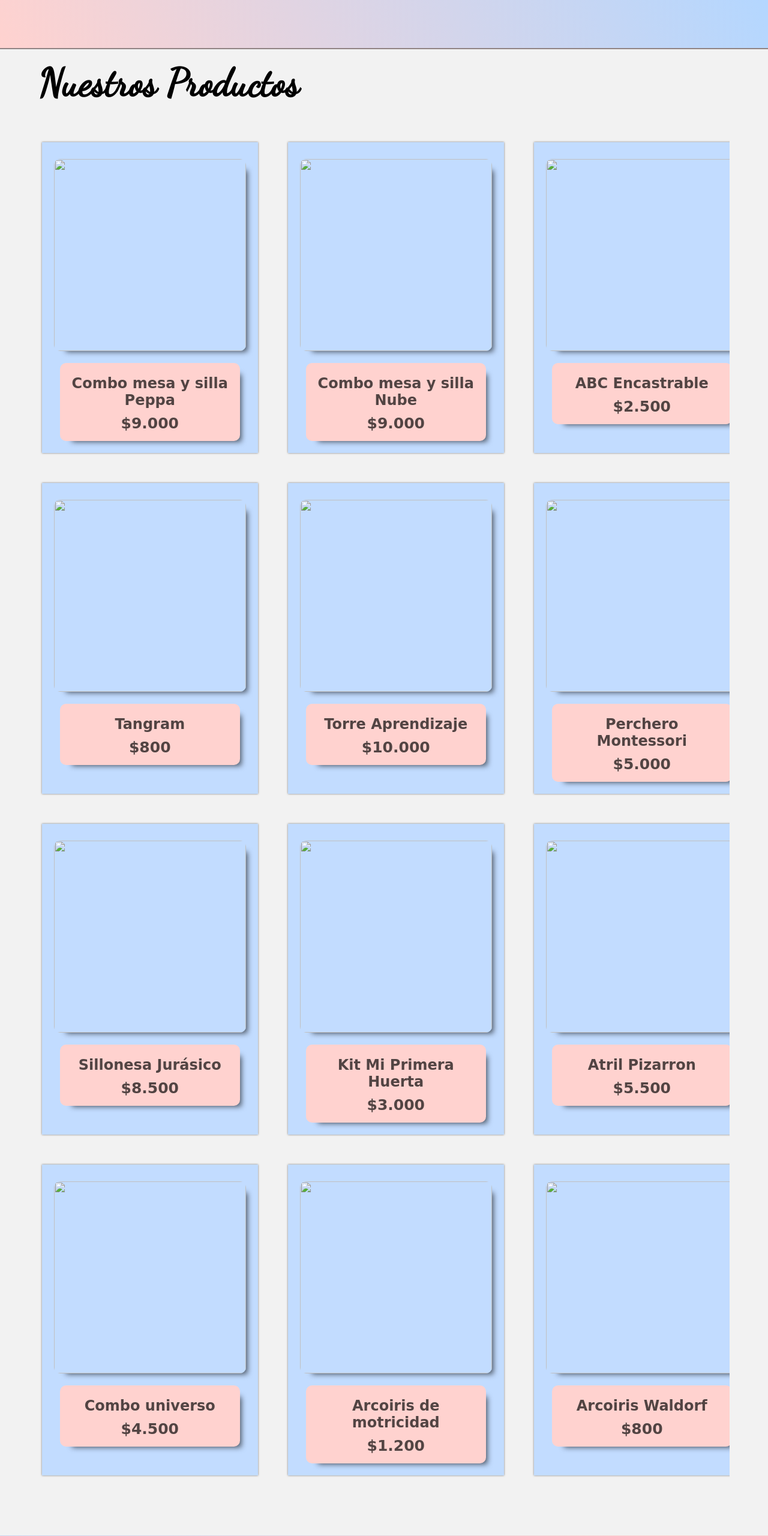
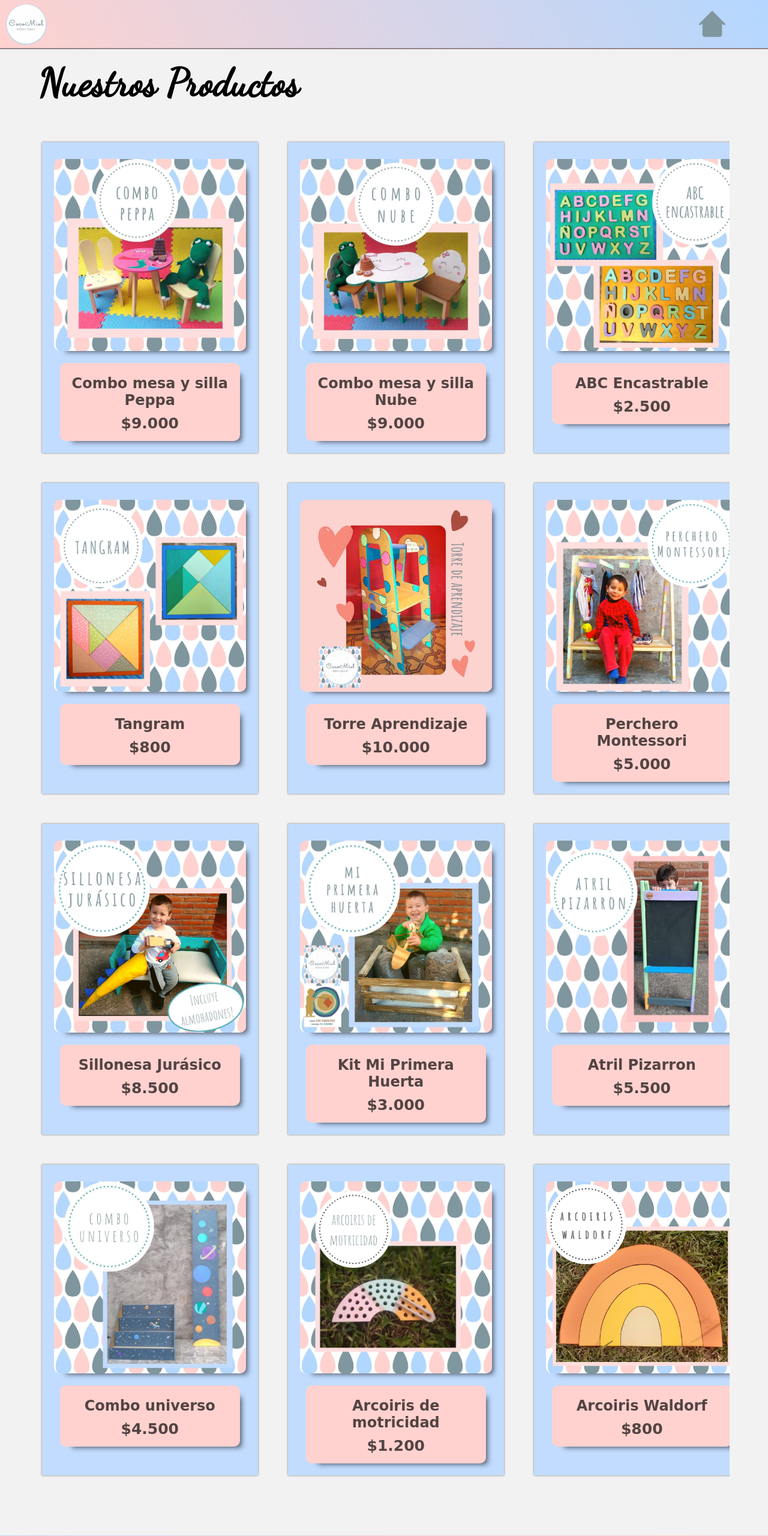
Before and after one commit to MauricioTeruel98/Cocomiel, a website: page productos.html in a window 1280 px wide. Shown: the top 2560 px of the page at 60% size. Drawn offline with Linux system fonts and the light colour scheme; the site is published under a folder, as on GitHub Pages, so addresses that start at the root find nothing; a web font is replaced by a local one.

Commit message:
Primer cambio

```diff
--- a/productos.html
+++ b/productos.html
@@ -9,7 +9,7 @@
     <link rel="preconnect" href="https://fonts.googleapis.com">
     <link rel="preconnect" href="https://fonts.gstatic.com" crossorigin>
     <link href="https://fonts.googleapis.com/css2?family=Dancing+Script&display=swap" rel="stylesheet">
-    <link rel="shortcut icon" href="/assets/Logo.png" type="image/x-icon">
+    <link rel="shortcut icon" href="assets/Logo.png" type="image/x-icon">
     <link rel="stylesheet" href="css/styles.css">
     <link rel="stylesheet" href="css/media1024px.css">
     <link rel="stylesheet" href="css/media768px.css">
@@ -26,14 +26,14 @@
             <div class="wrap">
 
                 <div id="logo">
-                    <img src="/assets/Logo.png" alt="">
+                    <img src="assets/Logo.png" alt="">
                 </div>
 
                 <nav>
                     <ul>
                         <li>
                             <a href="index.html">
-                                <img class="img-home" src="/assets/home.png" alt="">
+                                <img class="img-home" src="assets/home.png" alt="">
                             </a>
                         </li>
                     </ul>
@@ -54,7 +54,7 @@
 
                     <figure class="card_img">
 
-                        <img src="/assets/images/combo_peppa.jpeg" alt="" class="card_picture">
+                        <img src="assets/images/combo_peppa.jpeg" alt="" class="card_picture">
 
                     </figure>
 
@@ -69,7 +69,7 @@
 
                     <figure class="card_img">
 
-                        <img src="/assets/images/combo_nube.jpeg" alt="" class="card_picture">
+                        <img src="assets/images/combo_nube.jpeg" alt="" class="card_picture">
 
                     </figure>
 
@@ -84,7 +84,7 @@
 
                     <figure class="card_img">
 
-                        <img src="/assets/images/abc_encastrable.jpeg" alt="" class="card_picture">
+                        <img src="assets/images/abc_encastrable.jpeg" alt="" class="card_picture">
 
                     </figure>
 
@@ -100,7 +100,7 @@
 
                     <figure class="card_img">
 
-                        <img src="/assets/images/tangram.jpeg" alt="" class="card_picture">
+                        <img src="assets/images/tangram.jpeg" alt="" class="card_picture">
 
                     </figure>
 
@@ -114,7 +114,7 @@
 
                     <figure class="card_img">
 
-                        <img src="/assets/images/torre_aprendizaje.jpeg" alt="" class="card_picture">
+                        <img src="assets/images/torre_aprendizaje.jpeg" alt="" class="card_picture">
 
                     </figure>
 
@@ -128,7 +128,7 @@
 
                     <figure class="card_img">
 
-                        <img src="/assets/images/perchero_2.jpeg" alt="" class="card_picture">
+                        <img src="assets/images/perchero_2.jpeg" alt="" class="card_picture">
 
                     </figure>
 
@@ -142,7 +142,7 @@
 
                     <figure class="card_img">
 
-                        <img src="/assets/images/sillon_jurasico_1.jpeg" alt="" class="card_picture">
+                        <img src="assets/images/sillon_jurasico_1.jpeg" alt="" class="card_picture">
 
                     </figure>
 
@@ -156,7 +156,7 @@
 
                     <figure class="card_img">
 
-                        <img src="/assets/images/mi_primera_huerta.jpeg" alt="" class="card_picture">
+                        <img src="assets/images/mi_primera_huerta.jpeg" alt="" class="card_picture">
 
                     </figure>
 
@@ -170,7 +170,7 @@
 
                     <figure class="card_img">
 
-                        <img src="/assets/images/atril_pizarron_1.jpeg" alt="" class="card_picture">
+                        <img src="assets/images/atril_pizarron_1.jpeg" alt="" class="card_picture">
 
                     </figure>
 
@@ -184,7 +184,7 @@
 
                     <figure class="card_img">
 
-                        <img src="/assets/images/combo_universo.jpeg" alt="" class="card_picture">
+                        <img src="assets/images/combo_universo.jpeg" alt="" class="card_picture">
 
                     </figure>
 
@@ -198,7 +198,7 @@
 
                     <figure class="card_img">
 
-                        <img src="/assets/images/motricidad.jpeg" alt="" class="card_picture">
+                        <img src="assets/images/motricidad.jpeg" alt="" class="card_picture">
 
                     </figure>
 
@@ -212,7 +212,7 @@
 
                     <figure class="card_img">
 
-                        <img src="/assets/images/arco_waldorf.jpeg" alt="" class="card_picture">
+                        <img src="assets/images/arco_waldorf.jpeg" alt="" class="card_picture">
 
                     </figure>
 
@@ -245,13 +245,13 @@
                     <div class="footer_social">
 
                         <a href="https://www.facebook.com/CocoMiel.AprenderJugando/" class="footer_link">
-                            <img src="/assets/bxl-facebook.svg" alt="" class="footer_icon">
+                            <img src="assets/bxl-facebook.svg" alt="" class="footer_icon">
                         </a>
                         <a href="https://www.instagram.com/cocomiel.a.j/" class="footer_link">
-                            <img src="/assets/bxl-instagram.svg" alt="" class="footer_icon">
+                            <img src="assets/bxl-instagram.svg" alt="" class="footer_icon">
                         </a>
                         <a href="https://api.whatsapp.com/send?phone=+5493815523529&text=Hola Noe, Me gustaría que me pases mas info!" class="footer_link">
-                            <img src="/assets/bxl-whatsapp.svg" alt="" class="footer_icon">
+                            <img src="assets/bxl-whatsapp.svg" alt="" class="footer_icon">
                         </a>
 
                     </div>
@@ -259,7 +259,7 @@
                 </div>
 
                 <figure class="footer_picture">
-                    <img class="footer_img" src="/assets/Sent messages _Isometric.svg" alt="">
+                    <img class="footer_img" src="assets/Sent messages _Isometric.svg" alt="">
                 </figure>
 
             </div>
```
Also changed, not shown: index.html (+13 -13 lines).
